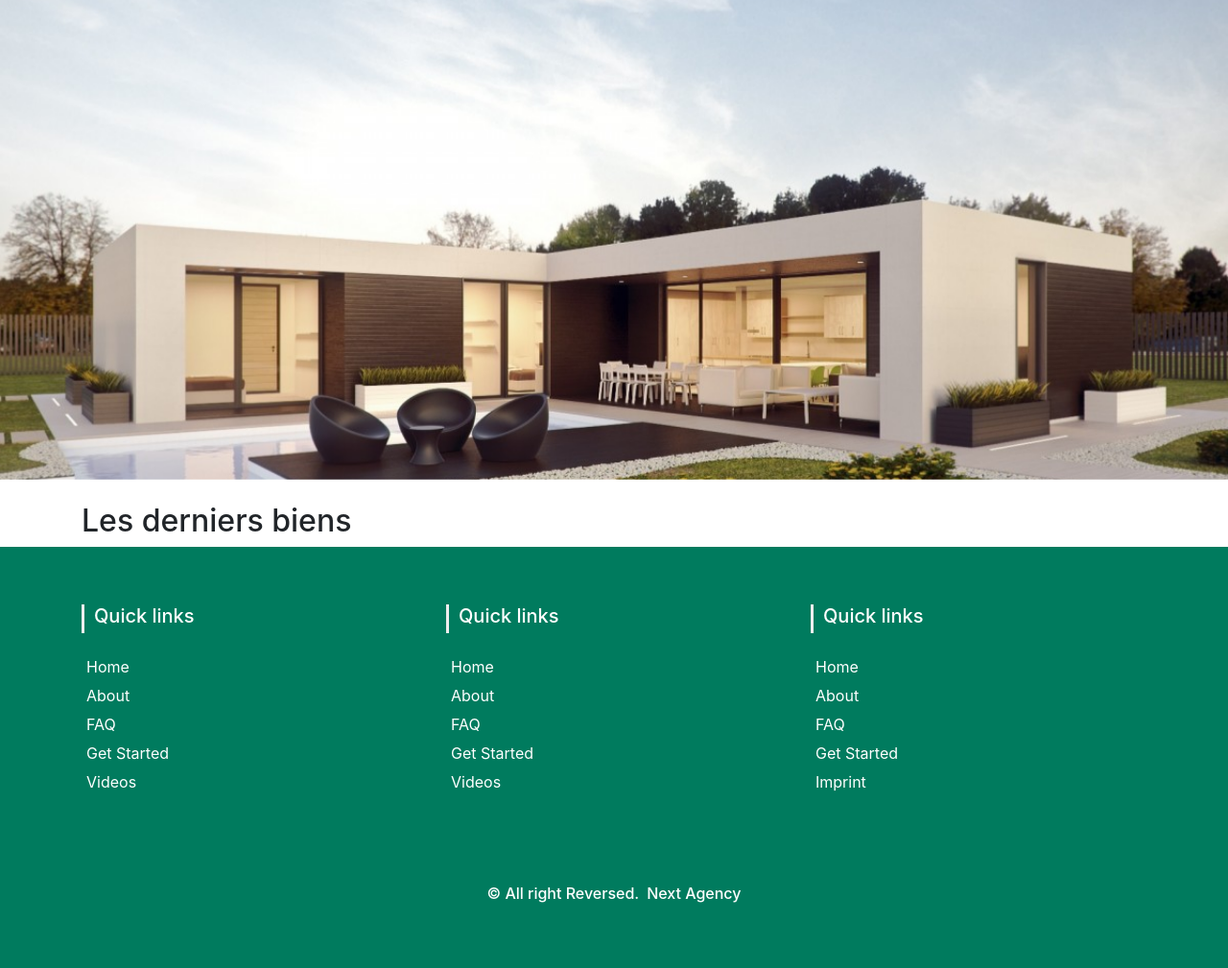
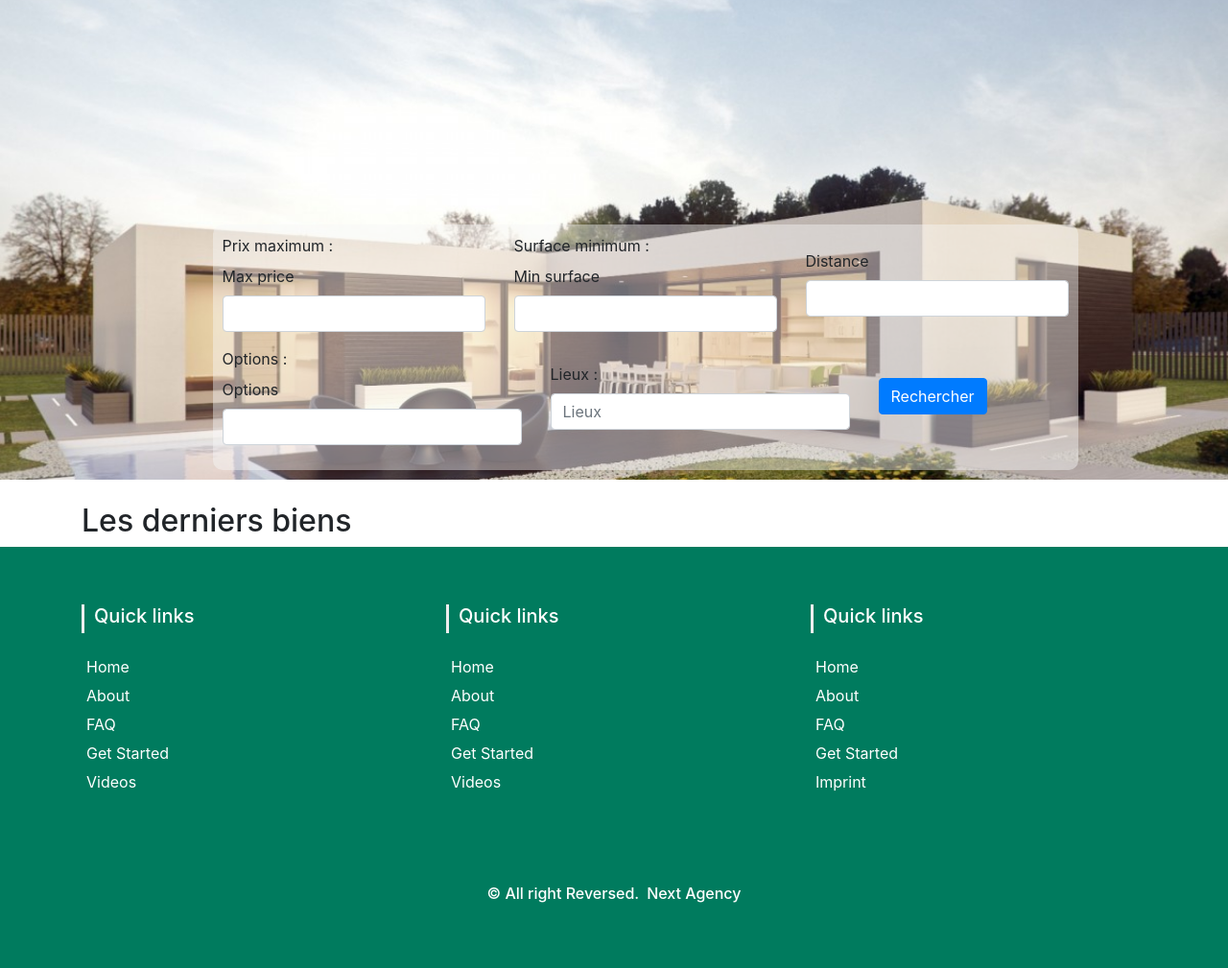
Before and after one commit to Sophikitis/SF4_Immo, a Symfony app: template templates/pages/home.html.twig in a window 1280 px wide. Shown: the part 76-1085 px from the top of the page at 96% size. Run offline with Twig, Linux system fonts and the light colour scheme; the template is opened without the code that fills it, so the values that code supplies are empty; form fields are guessed from the names that the template uses; style sheets or scripts are compiled from the project's sources; some libraries are stand-ins or nearby versions.

Commit message:
works branch

```diff
--- a/assets/css/app.css
+++ b/assets/css/app.css
@@ -6,3 +6,23 @@ body {
     height: 400px;
     width: 100%;
 }
+
+/*home controller*/
+#formSearchHome{
+    justify-content: center;
+    height: 100%;
+    position: absolute;
+    top: 0;
+    display: flex;
+    align-items: flex-end;
+    margin: 0 100px 0 100px;
+    padding-right: 10px;
+}
+
+#formSearchHome form {
+
+    background: rgba(245, 245, 245, 0.44);
+    padding: 10px;
+    margin-bottom: 10px;
+    border-radius: 10px;
+}
--- a/src/Form/PropertySearchType.php
+++ b/src/Form/PropertySearchType.php
@@ -40,6 +40,7 @@ class PropertySearchType extends AbstractType
             ])
             ->add('distance', ChoiceType::class,[
                 'choices' => [
+                    '0km' => 0,
                     '10 km' => 10,
                     '20 km' => 20,
                     '30 km' => 30,
--- a/templates/pages/home.html.twig
+++ b/templates/pages/home.html.twig
@@ -8,6 +8,44 @@
         <div class="carousel-inner">
             <div class="carousel-item active">
                 <img id="homeimg"  src="{{ '/images/villa.jpg' }}" alt="First slide">
+                <div class="container" id="formSearchHome">
+                    {{ form_start(form) }}
+                    <div class="row align-items-center">
+                        <div class="col">
+                            {{ form_label(form.maxPrice, 'Prix maximum :') }}
+                            {{ form_row(form.maxPrice) }}
+                        </div>
+                        <div class="col">
+                            {{ form_label(form.minSurface, 'Surface minimum :') }}
+                            {{ form_row(form.minSurface) }}
+                        </div>
+                        <div class="col">
+                            {{ form_row(form.distance) }}
+                        </div>
+                    </div>
+                    <div class="row align-items-center">
+                        <div class="col">
+                            {{ form_label(form.options, 'Options :') }}
+                            {{ form_row(form.options) }}
+                        </div>
+
+                        <div class="col">
+                            <label for="fieldLocation">Lieux :</label>
+                            <div class="form-group">
+                                <input name="fieldLocation" type="text" value="" placeholder="Lieux" id="search_address" style="width: 100%;" class="form-control">
+                            </div>
+                        </div>
+                        <div class="col-3">
+                            <div class="form-group align-top">
+                                <button class="btn btn-primary">Rechercher</button>
+                            </div>
+                        </div>
+                        {{ form_rest(form) }}
+
+                    </div>
+                    {{ form_end(form) }}
+                </div>
+
             </div>
         </div>
     </div>
```
Also changed, not shown: src/Controller/HomeController.php (+33 -1 lines).
